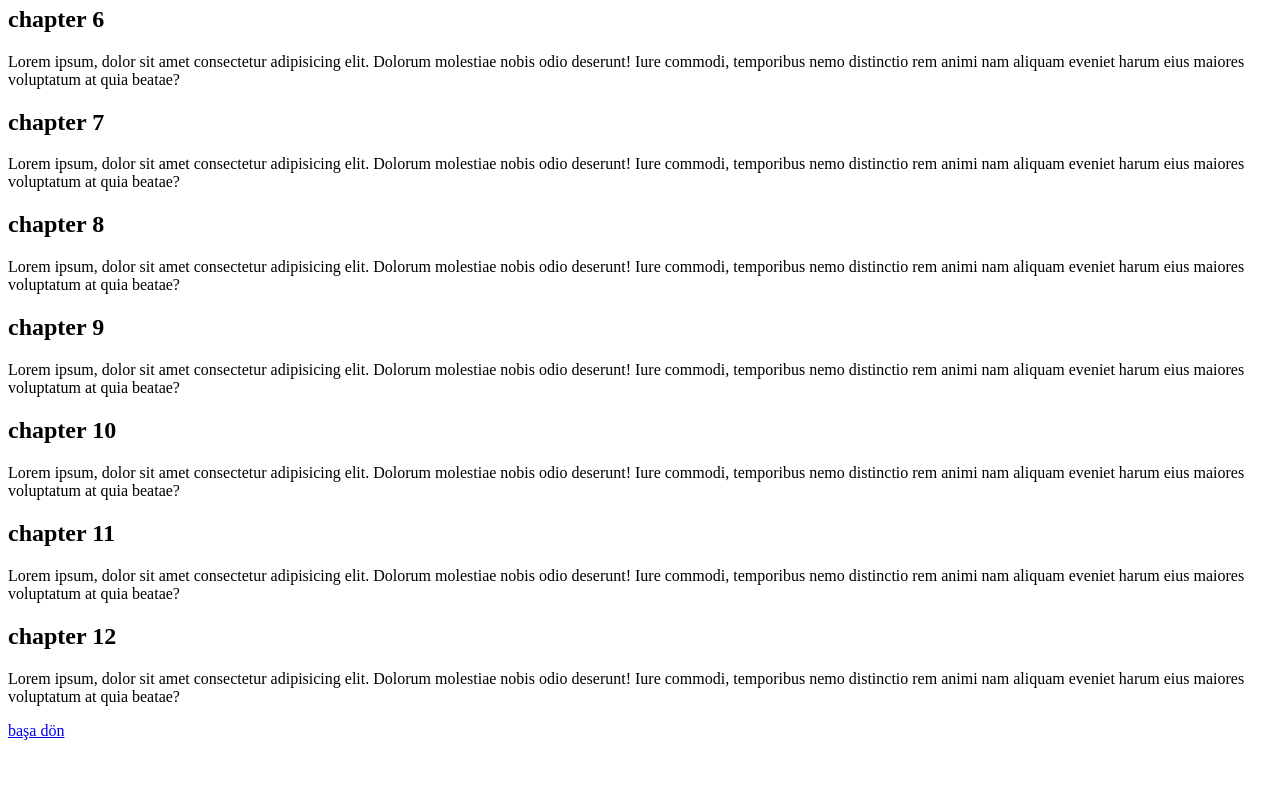
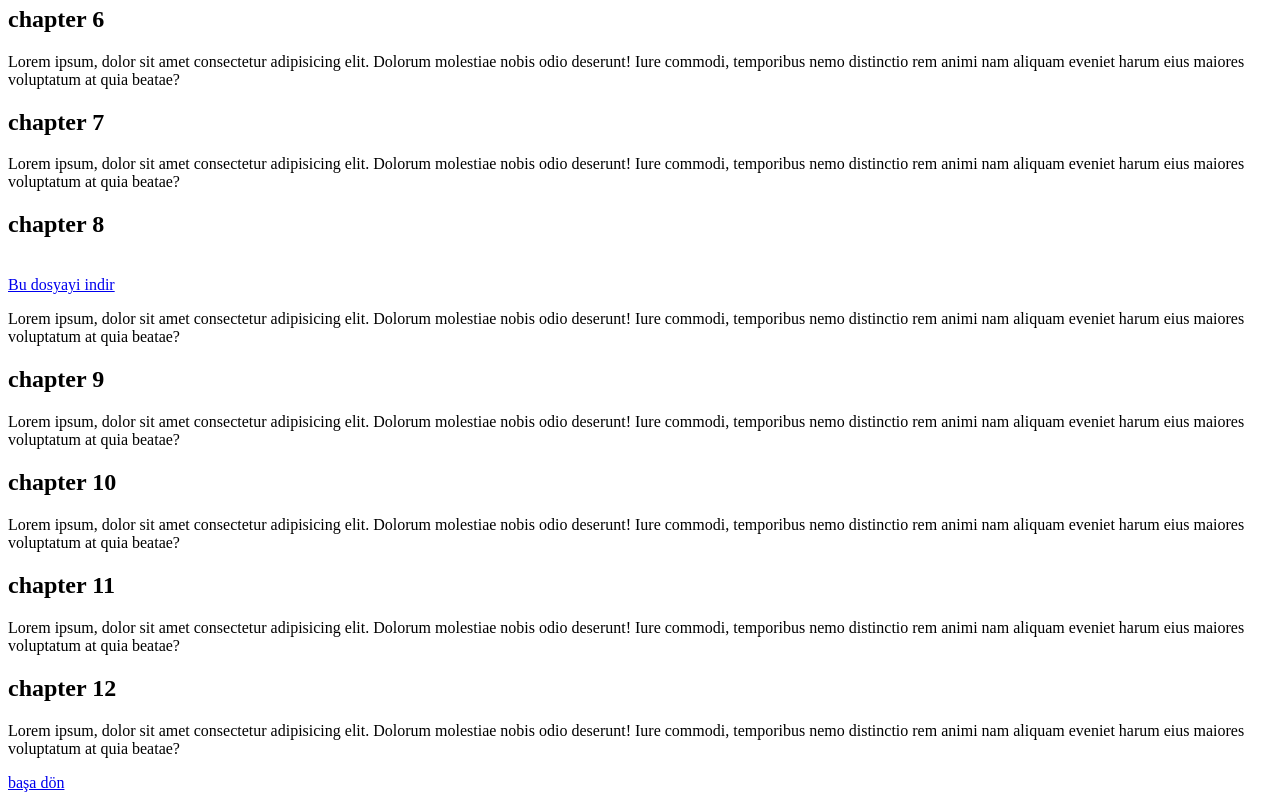
Before and after one commit to barbaros163/01.08.2022, a plain HTML site: page link.html in a window 1280 px wide. Shown: the part 900-1700 px from the top of the page. Before the commit the page ends 1648 px from the top, so only its background shows below. Drawn offline with Linux system fonts and the light colour scheme.

Commit message:
lastlesson

```diff
--- a/link.html
+++ b/link.html
@@ -54,6 +54,8 @@
         Lorem ipsum, dolor sit amet consectetur adipisicing elit. Dolorum molestiae nobis odio deserunt! Iure commodi, temporibus nemo distinctio rem animi nam aliquam eveniet harum eius maiores voluptatum at quia beatae?
     </p>
     <h2 id="ch8">chapter 8</h2>
+    <br>
+    <a href="index.rar">Bu dosyayi indir</a>
     <p>
         Lorem ipsum, dolor sit amet consectetur adipisicing elit. Dolorum molestiae nobis odio deserunt! Iure commodi, temporibus nemo distinctio rem animi nam aliquam eveniet harum eius maiores voluptatum at quia beatae?
     </p>
```
Also changed, not shown: 1 other file.
